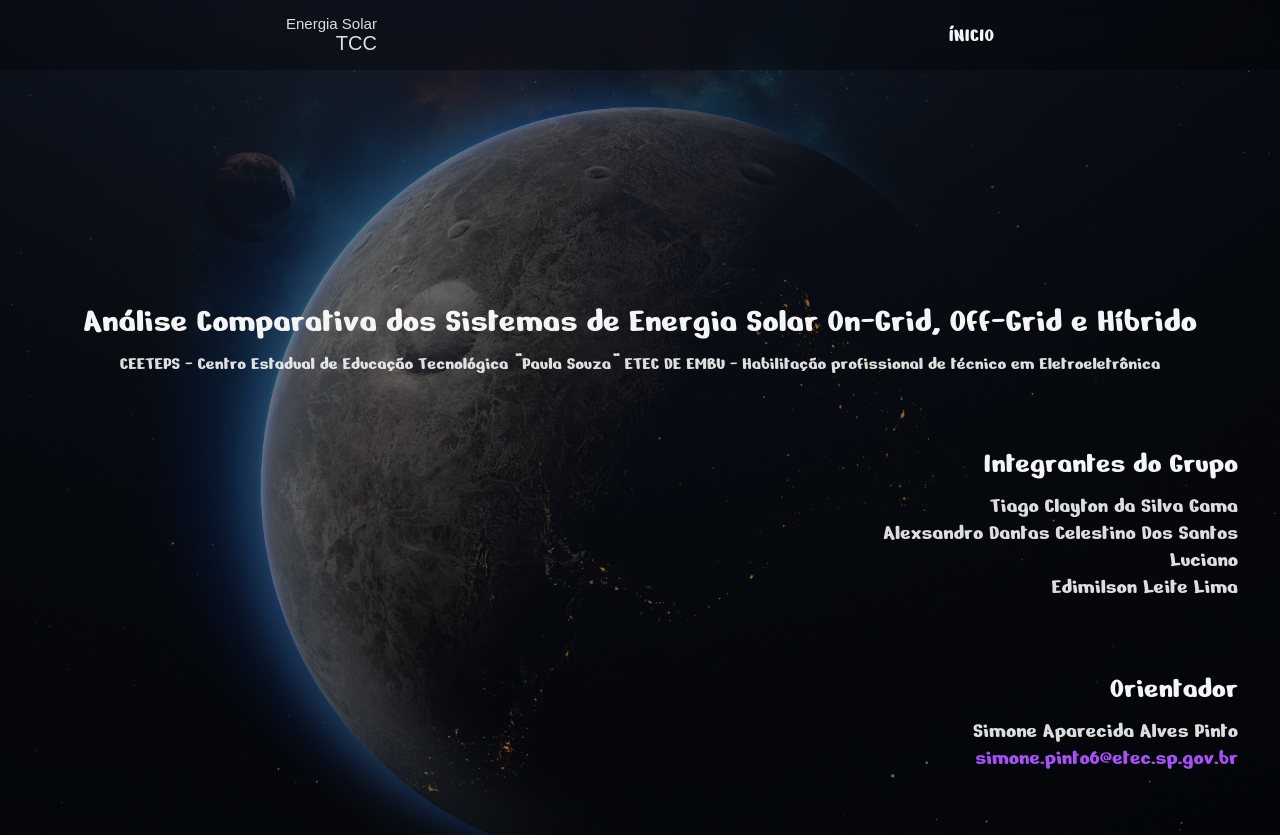
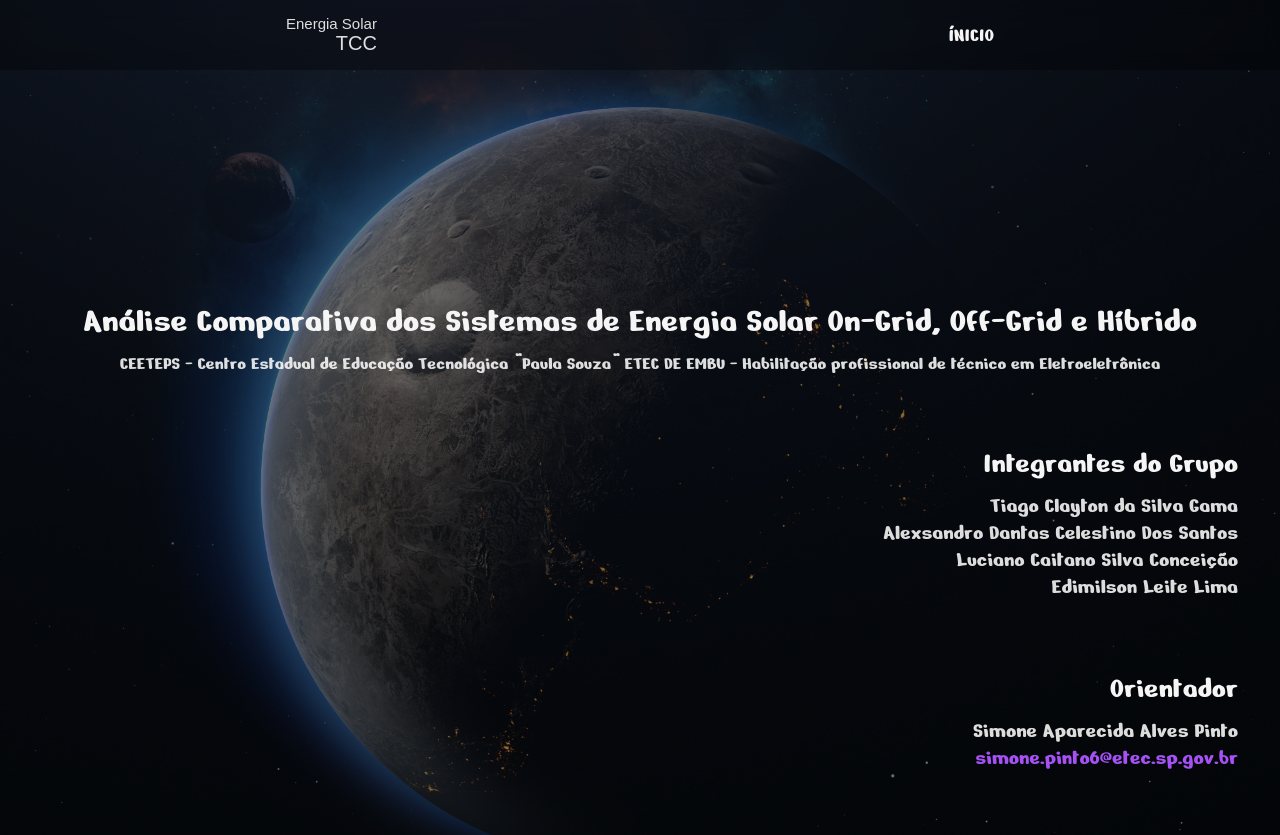
Before and after one commit to EDMTech/eletrotcc, a plain HTML site: page html/artigo.html in a window 1280 px wide. Shown: the top 835 px of the page. Drawn offline with nearby package versions, Linux system fonts and the light colour scheme; a web font is replaced by a local one.

Commit message:
Update artigo.html

```diff
--- a/html/artigo.html
+++ b/html/artigo.html
@@ -61,7 +61,7 @@
                             <h2>Integrantes do Grupo</h2>
                             <p>Tiago Clayton da Silva Gama</p>
                             <p>Alexsandro Dantas Celestino Dos Santos</p>
-                            <p>Luciano</p>
+                            <p>Luciano Caitano Silva Conceição</p>
                             <p>Edimilson Leite Lima</p>
                             <h2>Orientador</h2>
                             <p>Simone Aparecida Alves Pinto</p>
@@ -262,6 +262,7 @@
                         <!-- Vídeo incorporado -->
                         <div class="iframe">
                             <iframe width="1236" height="695" src="https://www.youtube.com/embed/mFs6tnj6OaQ" title="" frameborder="0" allow="accelerometer; autoplay; clipboard-write; encrypted-media; gyroscope; picture-in-picture; web-share" referrerpolicy="strict-origin-when-cross-origin" allowfullscreen></iframe>
+                            <a href="https://www.youtube.com/@TCCEnergiaFotovoltaica" target="_blank" rel="noopener noreferrer"><img src="img/Youtube.png"> Veja mais sobre o projeto no YouTube</a>
                         </div>
 
                     </div>
```
